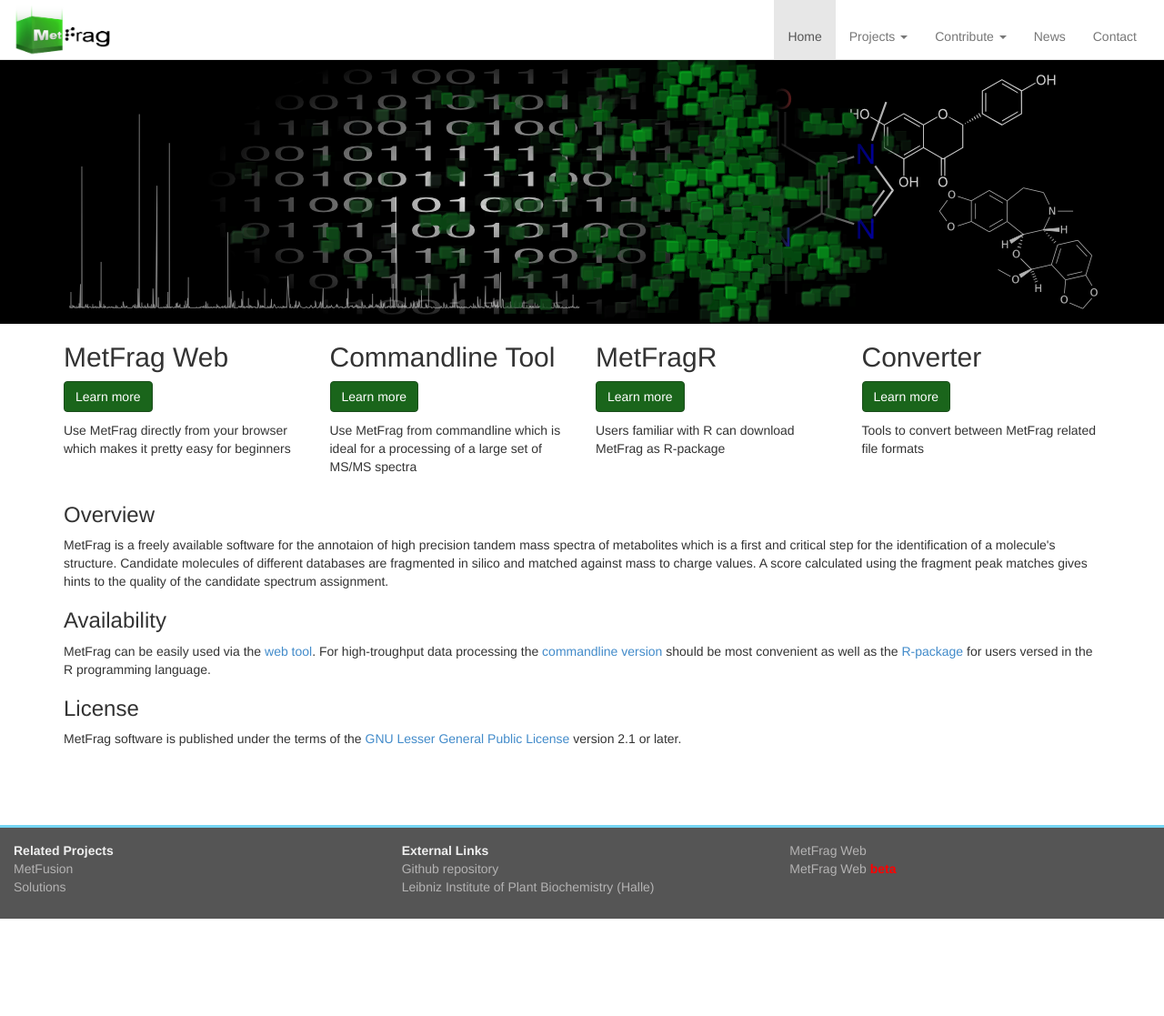
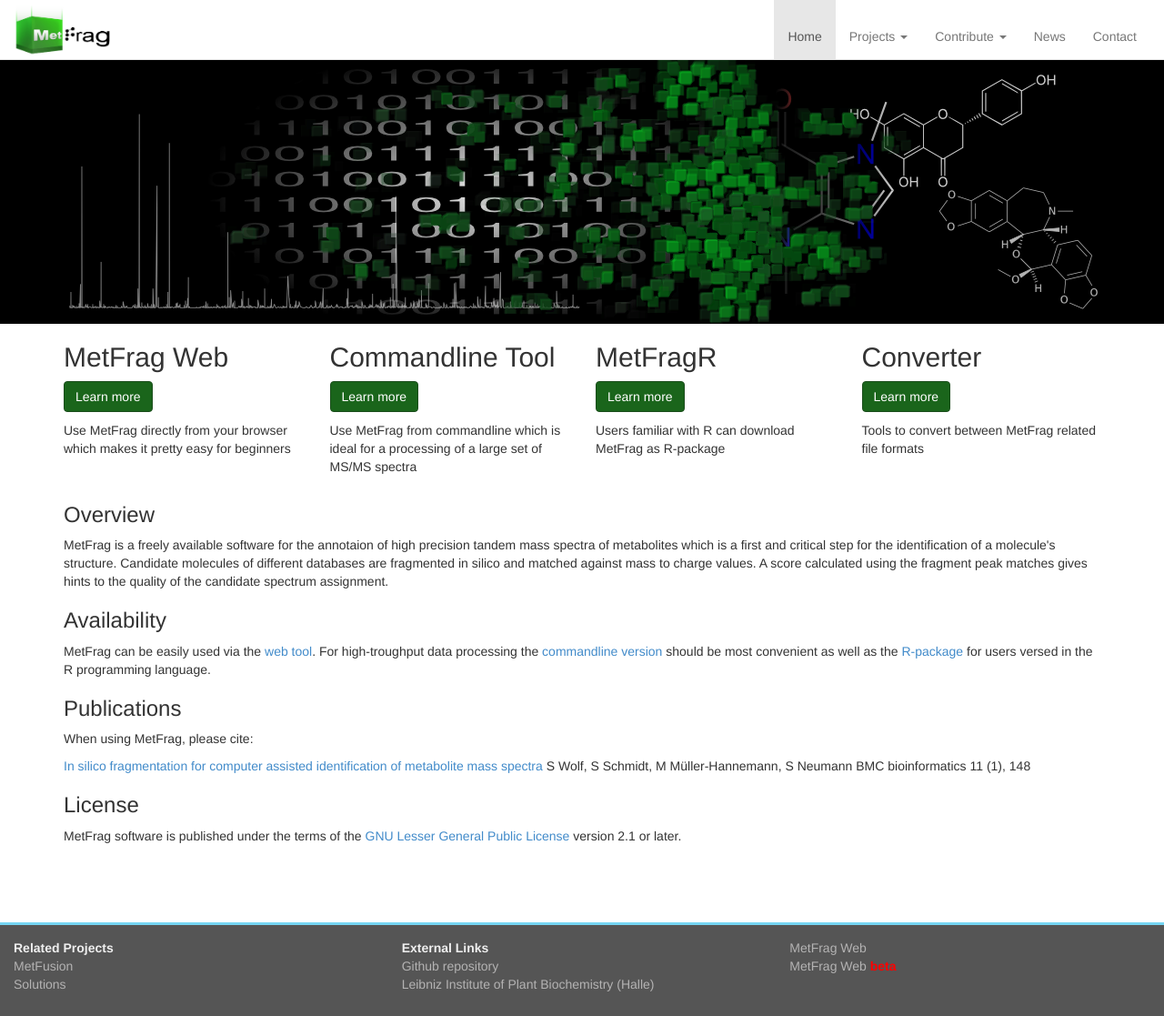
Before and after one commit to ipb-halle/MetFrag, a Jekyll site: the page built from index.html, in a window 1280 px wide. Shown: the whole page at 91% size. Built offline with Jekyll 4.4.1, drawn with Linux system fonts in a browser that asks for light colours; nearby versions of some CDN libraries; Markdown is read by kramdown in place of the engine named in the settings; before the commit the page ends 1010 px from its top, so only the background shows below that.

Commit message:
Update index.html

```diff
--- a/index.html
+++ b/index.html
@@ -49,6 +49,14 @@
 <p>MetFrag can be easily used via the <a href="/MetFrag/projects/metfragweb">web tool</a>. For high-troughput data processing the <a href="/MetFrag/projects/commandline">commandline version</a> should be most convenient as well
 as the <a href="/MetFrag/projects/metfragr">R-package</a> for users versed in the R programming language.</p>
 
+<h3>Publications</h3>
+
+When using MetFrag, please cite: </p>
+
+<a href="http://www.biomedcentral.com/1471-2105/11/148/abstract">In silico fragmentation for computer assisted identification of metabolite mass spectra</a>
+S Wolf, S Schmidt, M Müller-Hannemann, S Neumann
+BMC bioinformatics 11 (1), 148 </p>
+
 <h3>License</h3>
 
 <p>MetFrag software is published under the terms of the <a href="http://www.gnu.org/licenses/lgpl.html">GNU Lesser General Public License</a> version 2.1 or later.</p>
```
